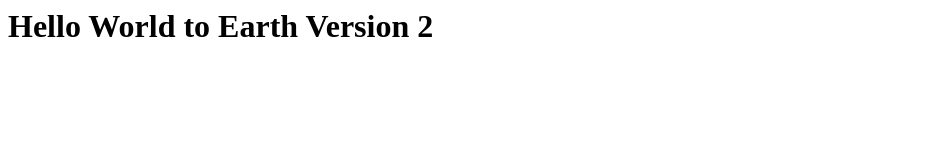
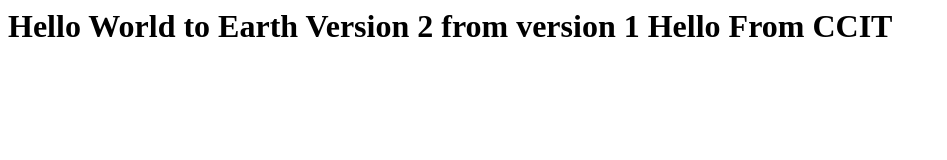
Before and after one commit to nagswe/demorepo, a plain HTML site: page index.html in a window 1280 px wide. Shown: the whole page, without its empty margins (0-947 px from the left). Drawn offline with Linux system fonts and the light colour scheme.

Commit message:
Update index.html

```diff
--- a/index.html
+++ b/index.html
@@ -1,7 +1,8 @@
 <html>
   <body>
     <h1>
-      Hello World to Earth Version 2
+      Hello World to Earth Version 2 from version 1
+      Hello From CCIT
     </h1>
   </body>
 </html>
```
